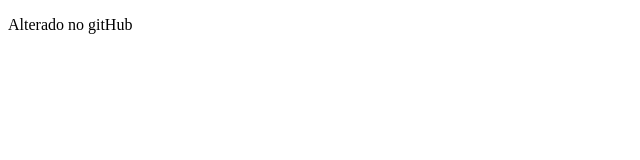
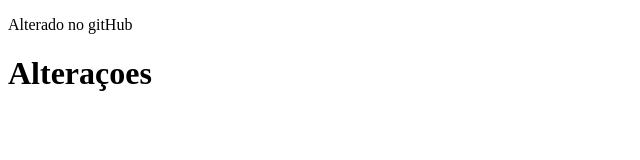
Before and after one commit to DivandMelo/Teste, a plain HTML site: page index.html in a window 1280 px wide. Shown: the whole page, without its empty margins (0-640 px from the left). Drawn offline with Linux system fonts and the light colour scheme.

Commit message:
Update index.html

```diff
--- a/index.html
+++ b/index.html
@@ -5,6 +5,7 @@
     <meta name="viewport" content="width=device-width, initial-scale=1.0">
     <title>Exemplo de html</title>
     <p>Alterado no gitHub</p>
+    <h1>Alteraçoes</h1>
 </head>
 <body>
 
```
